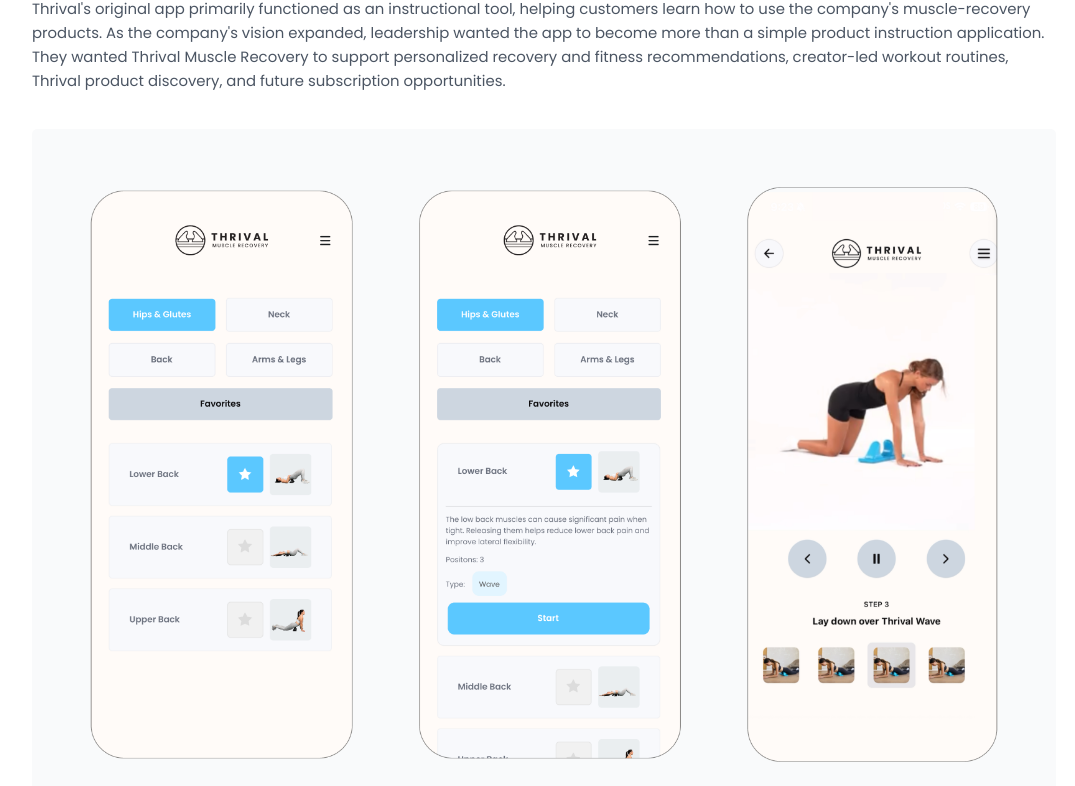
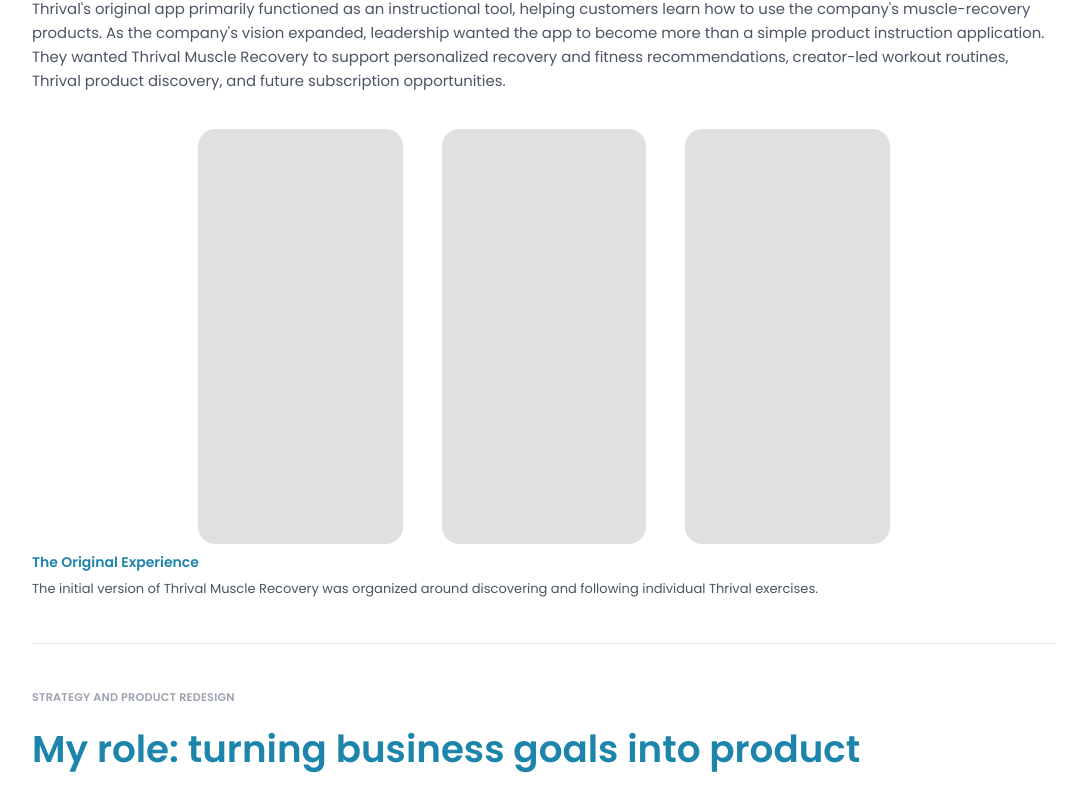
Before and after one commit to rchen0714/design-portfolio, a Next.js app: page /work/thrival in a window 1280 px wide. Shown: the part 1436-2222 px from the top of the page, without its empty margins (96-1171 px from the left). Built offline with nearby package versions, Linux system fonts and the light colour scheme.

Commit message:
editing overview

```diff
--- a/src/components/ThrivalCaseStudy.tsx
+++ b/src/components/ThrivalCaseStudy.tsx
@@ -119,12 +119,11 @@ export default function ThrivalCaseStudy() {
           </p>
 
           <div className="cs-visual-block">
-            <Image
-              src="/thrival/overview-before.png"
-              alt="Original Thrival app screens showing category selection, exercise detail, and step-by-step instructions"
-              width={1646}
-              height={1110}
-            />
+            <div className="cs-before-after">
+              <Placeholder className="cs-placeholder--phone" label="Before app screen" />
+              <Placeholder className="cs-placeholder--phone" label="Before app screen detail" />
+              <Placeholder className="cs-placeholder--phone-tall" label="Before app screen expanded" />
+            </div>
             <div className="cs-experience-banner">
               <h3>The Original Experience</h3>
               <p>
```
Also changed, not shown: public/thrival/thrival-before-overview.png, 1 other file (tests, documents, lock files or other folders).
